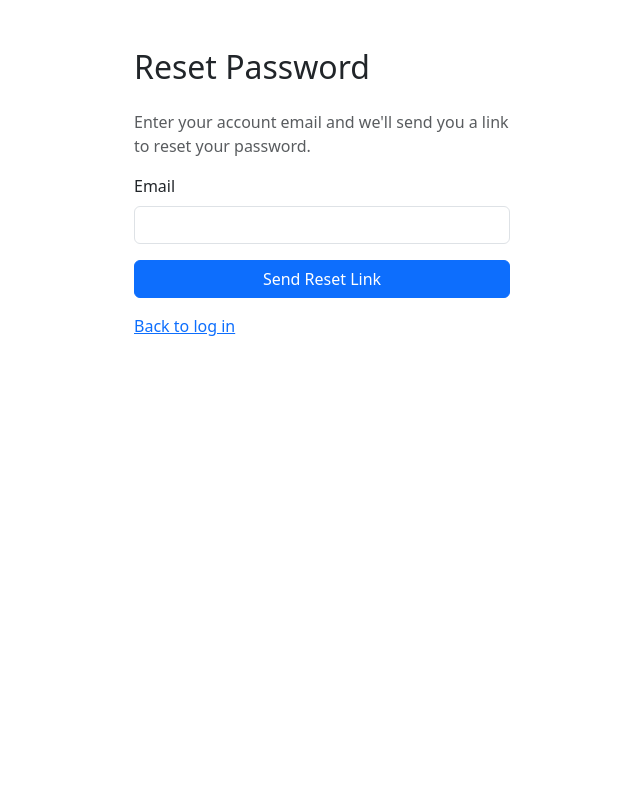
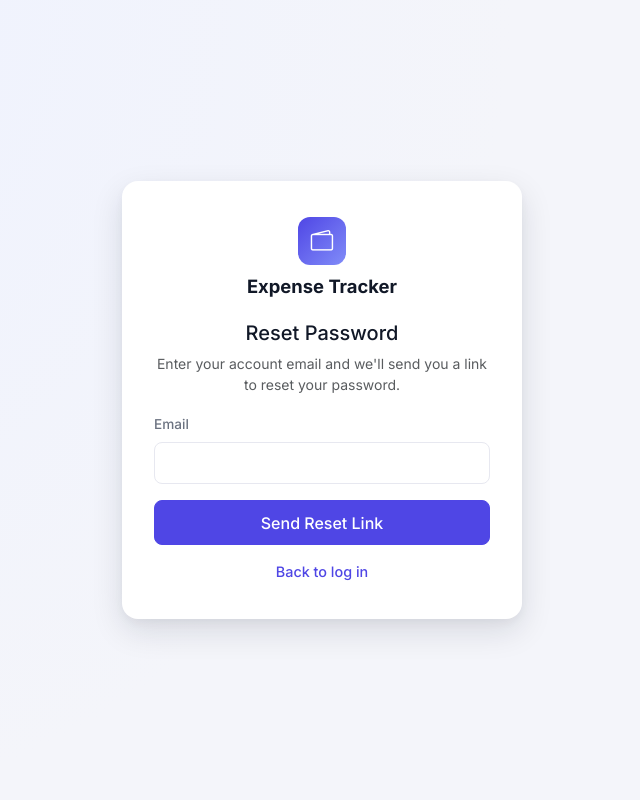
Before and after one commit to nitin-pr/expense-tracker-enterprise, a Django app: page /forgot-password/ in a window 1280 px wide. Shown: the whole page, without its empty margins (318-958 px from the left). Run offline with Django 5.2, Linux system fonts and the light colour scheme; parts of the project's set-up code (start-up, migrations or seed data) failed here and were passed over; some libraries are stand-ins or nearby versions.

Commit message:
Give the dashboard and auth pages a modern visual design
The UI worked but looked like unstyled default Bootstrap. Adds a design
layer (static/css/app.css) with a consistent color/typography/shadow
system (Inter font, indigo accent, soft shadows, rounded surfaces) on
top of the existing Bootstrap classes, so no element IDs or JS-facing
structure changed - dashboard.js needed zero edits. Covers the navbar,
summary cards (now icon-led stat tiles), budget/category/income/expense
sections, modals, notification dropdown, and the three auth pages
(now a centered branded card instead of a bare form).

Co-Authored-By: Claude Sonnet 5 <noreply@anthropic.com>

```diff
--- /dev/null
+++ b/static/css/app.css
@@ -0,0 +1,395 @@
+/* Modern design layer on top of Bootstrap 5 defaults. Bootstrap classes
+   (card, btn, table, modal, ...) stay exactly as the markup/JS already use
+   them - this file only restyles how those classes look, never what they're
+   named, so dashboard.js's getElementById/class toggling needs no changes. */
+
+:root {
+    --color-primary: #4f46e5;
+    --color-primary-dark: #4338ca;
+    --color-primary-soft: #eef2ff;
+    --color-success: #16a34a;
+    --color-success-soft: #ecfdf3;
+    --color-warning: #d97706;
+    --color-warning-soft: #fffbeb;
+    --color-danger: #dc2626;
+    --color-danger-soft: #fef2f2;
+    --color-info: #0891b2;
+    --color-info-soft: #ecfeff;
+
+    --surface: #ffffff;
+    --bg: #f4f5fa;
+    --text: #111827;
+    --text-muted: #6b7280;
+    --border: #e7e8f0;
+
+    --radius-lg: 1rem;
+    --radius-md: 0.75rem;
+    --radius-sm: 0.5rem;
+
+    --shadow-sm: 0 1px 2px rgba(16, 24, 40, 0.04), 0 1px 3px rgba(16, 24, 40, 0.06);
+    --shadow-md: 0 4px 10px rgba(16, 24, 40, 0.06), 0 2px 4px rgba(16, 24, 40, 0.04);
+    --shadow-lg: 0 12px 32px rgba(16, 24, 40, 0.12), 0 4px 8px rgba(16, 24, 40, 0.04);
+}
+
+body {
+    background: var(--bg);
+    color: var(--text);
+    font-family: "Inter", -apple-system, BlinkMacSystemFont, "Segoe UI", sans-serif;
+    -webkit-font-smoothing: antialiased;
+}
+
+/* ---------------------------------------------------------------- Navbar */
+
+.app-navbar {
+    background: var(--surface) !important;
+    border-bottom: 1px solid var(--border);
+    box-shadow: var(--shadow-sm);
+    padding-top: 0.85rem;
+    padding-bottom: 0.85rem;
+}
+
+.app-brand {
+    display: flex;
+    align-items: center;
+    gap: 0.6rem;
+    font-weight: 700;
+    font-size: 1.1rem;
+    color: var(--text) !important;
+}
+
+.app-brand-icon {
+    display: inline-flex;
+    align-items: center;
+    justify-content: center;
+    width: 2.1rem;
+    height: 2.1rem;
+    border-radius: var(--radius-sm);
+    background: linear-gradient(135deg, var(--color-primary), #818cf8);
+    color: #fff;
+    font-size: 1.05rem;
+}
+
+.app-navbar .btn-icon {
+    width: 2.4rem;
+    height: 2.4rem;
+    border-radius: 50%;
+    display: inline-flex;
+    align-items: center;
+    justify-content: center;
+    border: 1px solid var(--border);
+    background: var(--surface);
+    color: var(--text-muted);
+    transition: all 0.15s ease;
+}
+
+.app-navbar .btn-icon:hover {
+    background: var(--color-primary-soft);
+    color: var(--color-primary);
+    border-color: var(--color-primary-soft);
+}
+
+.app-navbar .btn-logout {
+    border-radius: var(--radius-sm);
+    font-weight: 500;
+}
+
+/* ---------------------------------------------------------------- Cards */
+
+.card {
+    border: 0;
+    border-radius: var(--radius-lg);
+    box-shadow: var(--shadow-sm);
+}
+
+.card .card-title {
+    font-weight: 600;
+    letter-spacing: -0.01em;
+}
+
+.section-card .card-body {
+    padding: 1.4rem;
+}
+
+/* Stat/summary cards */
+
+.stat-card .card-body {
+    display: flex;
+    align-items: center;
+    gap: 0.9rem;
+    padding: 1.15rem;
+}
+
+.stat-icon {
+    flex: none;
+    width: 2.75rem;
+    height: 2.75rem;
+    border-radius: var(--radius-md);
+    display: inline-flex;
+    align-items: center;
+    justify-content: center;
+    font-size: 1.15rem;
+}
+
+.stat-icon.stat-icon-primary { background: var(--color-primary-soft); color: var(--color-primary); }
+.stat-icon.stat-icon-danger { background: var(--color-danger-soft); color: var(--color-danger); }
+.stat-icon.stat-icon-success { background: var(--color-success-soft); color: var(--color-success); }
+.stat-icon.stat-icon-warning { background: var(--color-warning-soft); color: var(--color-warning); }
+.stat-icon.stat-icon-info { background: var(--color-info-soft); color: var(--color-info); }
+
+.stat-label {
+    font-size: 0.78rem;
+    color: var(--text-muted);
+    font-weight: 500;
+    text-transform: uppercase;
+    letter-spacing: 0.03em;
+}
+
+.stat-value {
+    font-size: 1.3rem;
+    font-weight: 700;
+    letter-spacing: -0.01em;
+}
+
+/* ---------------------------------------------------------------- Buttons */
+
+.btn {
+    border-radius: var(--radius-sm);
+    font-weight: 500;
+    transition: transform 0.1s ease, box-shadow 0.15s ease, background-color 0.15s ease;
+}
+
+.btn:active {
+    transform: translateY(0);
+}
+
+.btn-primary {
+    background: var(--color-primary);
+    border-color: var(--color-primary);
+}
+
+.btn-primary:hover {
+    background: var(--color-primary-dark);
+    border-color: var(--color-primary-dark);
+    box-shadow: var(--shadow-sm);
+}
+
+.btn-sm.btn-primary, .btn-sm.btn-outline-danger, .btn-sm.btn-outline-secondary {
+    box-shadow: none;
+}
+
+.btn-outline-danger, .btn-outline-secondary {
+    border-radius: var(--radius-sm);
+}
+
+/* ---------------------------------------------------------------- Budget widget */
+
+.budget-progress {
+    height: 0.85rem;
+    border-radius: 999px;
+    background: var(--bg);
+    overflow: hidden;
+}
+
+.budget-progress .progress-bar {
+    border-radius: 999px;
+    transition: width 0.4s ease;
+}
+
+.budget-progress .progress-bar.bg-success { background: linear-gradient(90deg, #22c55e, #16a34a) !important; }
+.budget-progress .progress-bar.bg-warning { background: linear-gradient(90deg, #fbbf24, #d97706) !important; }
+.budget-progress .progress-bar.bg-danger { background: linear-gradient(90deg, #f87171, #dc2626) !important; }
+
+/* ---------------------------------------------------------------- Category pills */
+
+#categories-list .badge {
+    font-weight: 500;
+    font-size: 0.85rem;
+    box-shadow: var(--shadow-sm);
+    transition: transform 0.12s ease;
+}
+
+#categories-list .badge:hover {
+    transform: translateY(-1px);
+}
+
+/* ---------------------------------------------------------------- Tables */
+
+.table {
+    --bs-table-bg: transparent;
+}
+
+.table thead th {
+    border-bottom: 1px solid var(--border);
+    font-size: 0.75rem;
+    text-transform: uppercase;
+    letter-spacing: 0.04em;
+    color: var(--text-muted);
+    font-weight: 600;
+    padding-bottom: 0.6rem;
+}
+
+.table td, .table th {
+    border-color: var(--border);
+    vertical-align: middle;
+}
+
+.table tbody tr {
+    transition: background-color 0.12s ease;
+}
+
+.table tbody tr:hover {
+    background-color: var(--bg);
+}
+
+.table tbody tr:last-child td {
+    border-bottom: 0;
+}
+
+/* ---------------------------------------------------------------- Pagination */
+
+.pagination .page-link {
+    border-radius: var(--radius-sm);
+    margin: 0 0.15rem;
+    border-color: var(--border);
+    color: var(--text);
+}
+
+.pagination .page-item.disabled .page-link {
+    background: transparent;
+    border-color: transparent;
+    color: var(--text-muted);
+}
+
+/* ---------------------------------------------------------------- Forms */
+
+.form-control, .form-select {
+    border-radius: var(--radius-sm);
+    border-color: var(--border);
+    padding-top: 0.5rem;
+    padding-bottom: 0.5rem;
+}
+
+.form-control:focus, .form-select:focus {
+    border-color: var(--color-primary);
+    box-shadow: 0 0 0 0.2rem var(--color-primary-soft);
+}
+
+.form-label {
+    font-weight: 500;
+    font-size: 0.85rem;
+    color: var(--text-muted);
+}
+
+/* ---------------------------------------------------------------- Modals */
+
+.modal-content {
+    border: 0;
+    border-radius: var(--radius-lg);
+    box-shadow: var(--shadow-lg);
+}
+
+.modal-header {
+    border-bottom: 1px solid var(--border);
+    padding: 1.1rem 1.4rem;
+}
+
+.modal-body {
+    padding: 1.4rem;
+}
+
+.modal-footer {
+    border-top: 1px solid var(--border);
+    padding: 1rem 1.4rem;
+}
+
+/* ---------------------------------------------------------------- Notifications dropdown */
+
+.notifications-menu {
+    border: 1px solid var(--border);
+    border-radius: var(--radius-md);
+    box-shadow: var(--shadow-lg);
+    padding: 0.4rem;
+}
+
+.notification-item {
+    border-radius: var(--radius-sm);
+    border-bottom: 0 !important;
+    margin-bottom: 0.2rem;
+    padding: 0.6rem 0.65rem !important;
+}
+
+.notification-item.bg-light {
+    background: var(--color-primary-soft) !important;
+}
+
+.notification-item .mark-read-btn {
+    font-size: 0.75rem;
+    font-weight: 500;
+}
+
+/* ---------------------------------------------------------------- Auth pages */
+
+.auth-shell {
+    min-height: 100vh;
+    display: flex;
+    align-items: center;
+    justify-content: center;
+    padding: 2rem 1rem;
+    background: radial-gradient(circle at top left, #eef2ff, var(--bg) 55%);
+}
+
+.auth-card {
+    width: 100%;
+    max-width: 400px;
+    background: var(--surface);
+    border-radius: var(--radius-lg);
+    box-shadow: var(--shadow-lg);
+    padding: 2.25rem 2rem;
+}
+
+.auth-brand {
+    display: flex;
+    flex-direction: column;
+    align-items: center;
+    gap: 0.6rem;
+    margin-bottom: 1.5rem;
+    text-align: center;
+}
+
+.auth-brand-icon {
+    width: 3rem;
+    height: 3rem;
+    border-radius: var(--radius-md);
+    background: linear-gradient(135deg, var(--color-primary), #818cf8);
+    color: #fff;
+    display: inline-flex;
+    align-items: center;
+    justify-content: center;
+    font-size: 1.4rem;
+}
+
+.auth-brand h1 {
+    font-size: 1.15rem;
+    font-weight: 700;
+    margin: 0;
+}
+
+.auth-card .btn-primary {
+    padding-top: 0.6rem;
+    padding-bottom: 0.6rem;
+}
+
+.auth-card a {
+    color: var(--color-primary);
+    text-decoration: none;
+    font-weight: 500;
+}
+
+.auth-card a:hover {
+    text-decoration: underline;
+}
+
+.auth-footer-links {
+    text-align: center;
+    font-size: 0.9rem;
+}
--- a/templates/accounts/forgot_password.html
+++ b/templates/accounts/forgot_password.html
@@ -2,9 +2,14 @@
 {% load static %}
 {% block title %}Reset Password - Expense Tracker{% endblock %}
 {% block content %}
-<div class="container mt-5" style="max-width: 400px;">
-    <h2 class="mb-4">Reset Password</h2>
-    <p class="text-muted">Enter your account email and we'll send you a link to reset your password.</p>
+<div class="auth-shell">
+    <div class="auth-card">
+        <div class="auth-brand">
+            <span class="auth-brand-icon"><i class="bi bi-wallet2"></i></span>
+            <h1>Expense Tracker</h1>
+        </div>
+        <h2 class="h5 mb-2 text-center">Reset Password</h2>
+        <p class="text-muted small text-center mb-3">Enter your account email and we'll send you a link to reset your password.</p>
         <div id="error-alert" class="alert alert-danger d-none" role="alert"></div>
         <div id="success-alert" class="alert alert-success d-none" role="alert"></div>
         <form id="forgot-password-form">
@@ -14,7 +19,10 @@
             </div>
             <button type="submit" class="btn btn-primary w-100">Send Reset Link</button>
         </form>
-    <p class="mt-3"><a href="{% url 'login' %}">Back to log in</a></p>
+        <div class="auth-footer-links mt-3">
+            <p class="mb-0"><a href="{% url 'login' %}">Back to log in</a></p>
+        </div>
+    </div>
 </div>
 {% endblock %}
 {% block scripts %}
--- a/templates/base.html
+++ b/templates/base.html
@@ -13,6 +13,10 @@
     <link href="https://cdnjs.cloudflare.com/ajax/libs/bootstrap-icons/1.13.1/font/bootstrap-icons.min.css"
           rel="stylesheet" integrity="sha384-CK2SzKma4jA5H/MXDUU7i1TqZlCFaD4T01vtyDFvPlD97JQyS+IsSh1nI2EFbpyk"
           crossorigin="anonymous">
+    <link rel="preconnect" href="https://fonts.googleapis.com">
+    <link rel="preconnect" href="https://fonts.gstatic.com" crossorigin>
+    <link href="https://fonts.googleapis.com/css2?family=Inter:wght@400;500;600;700&display=swap" rel="stylesheet">
+    <link href="{% static 'css/app.css' %}" rel="stylesheet">
 </head>
 <body>
     {% block content %}{% endblock %}
```
Also changed, not shown: templates/accounts/login.html (+12 -4 lines), templates/accounts/signup.html (+11 -3 lines), templates/dashboard/index.html (+47 -29 lines). Lines whose indentation alone changed are shown as unchanged.
